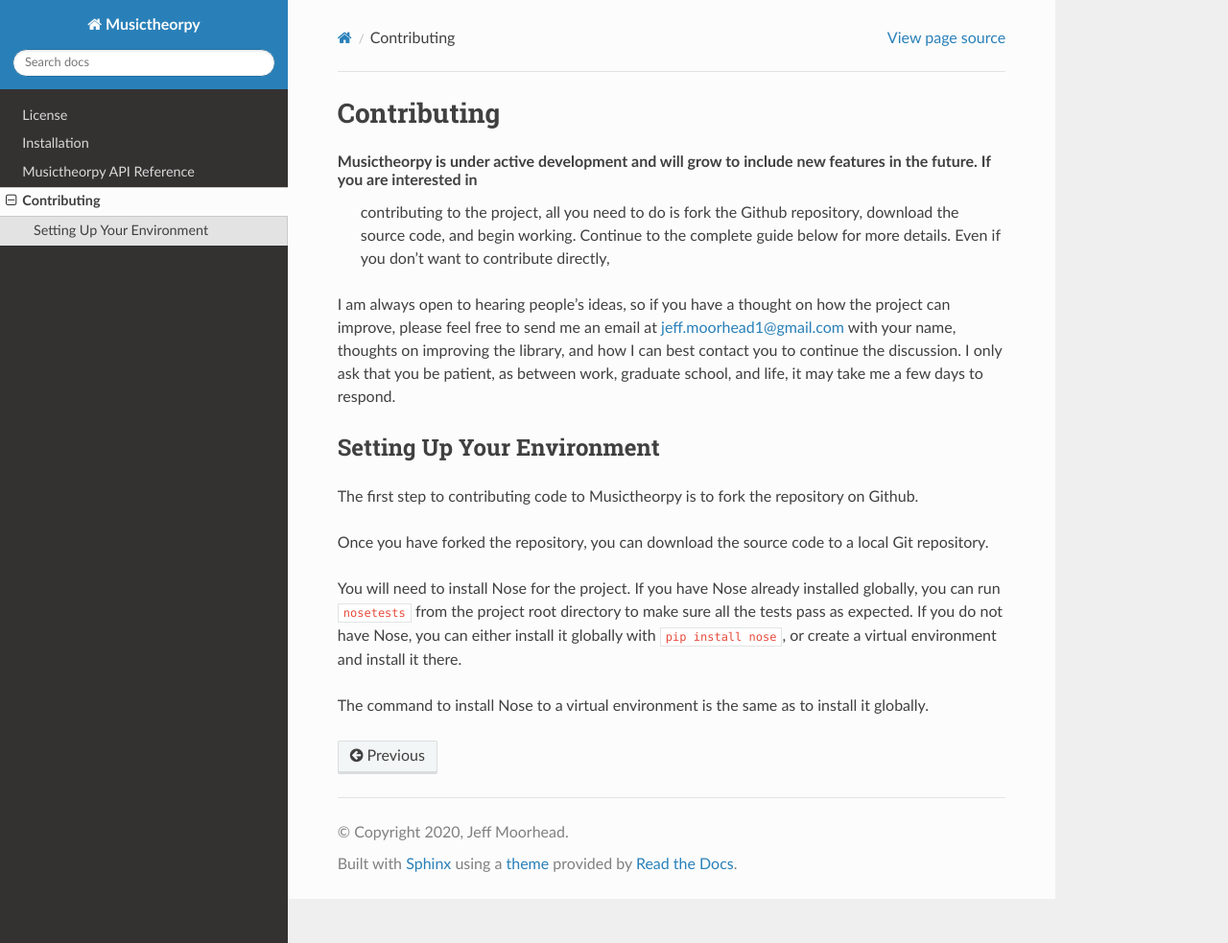
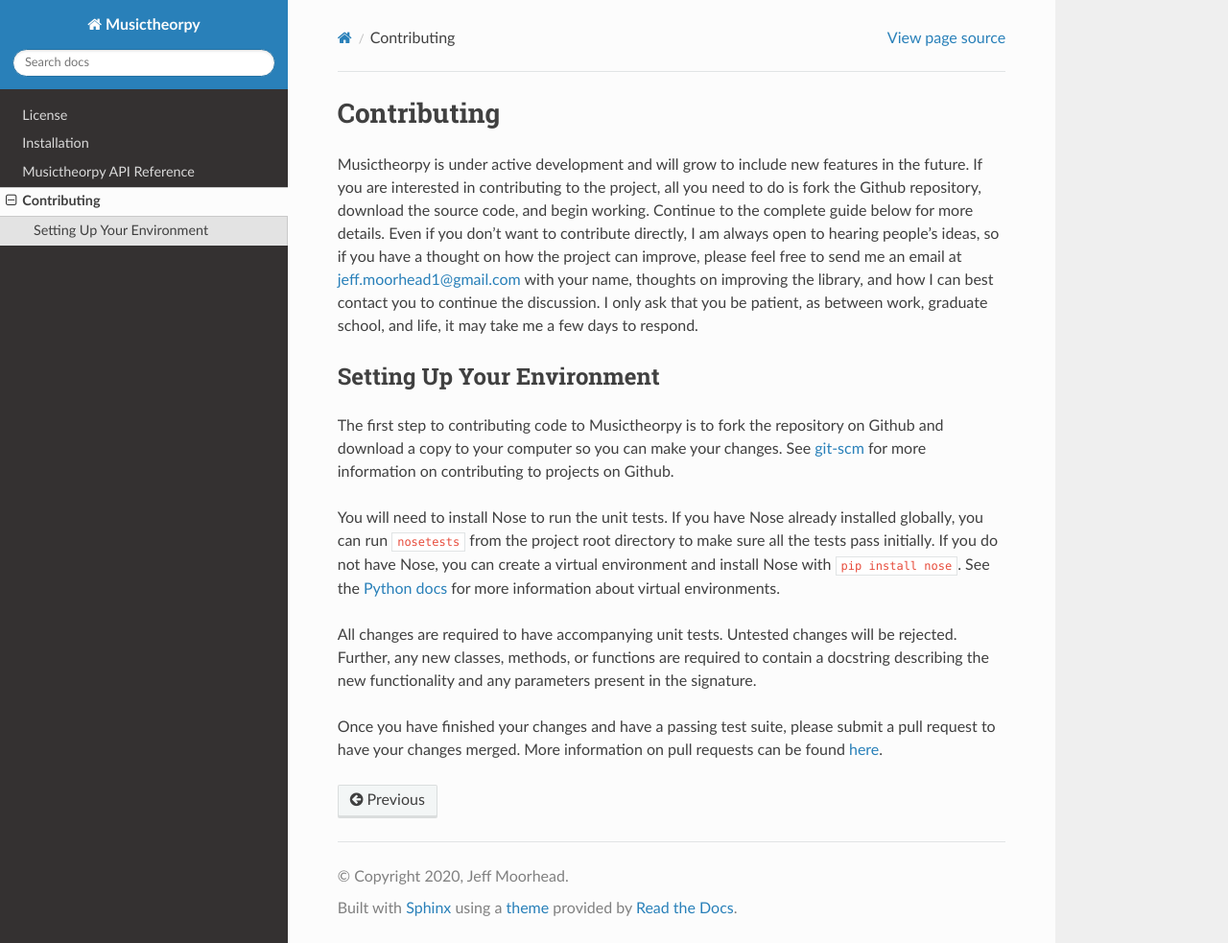
Before and after one commit to Jeff-Moorhead/musictheorpy, a Sphinx documentation site: the page built from docs/source/contributing.rst, in a window 1280 px wide and 983 px high. Shown: the whole window at 96% size. Built offline with Sphinx 7.4.7 and the Read the Docs theme 2.0.0, drawn with Linux system fonts in a browser that asks for light colours.

```diff
--- a/docs/source/conf.py
+++ b/docs/source/conf.py
@@ -10,9 +10,9 @@
 # add these directories to sys.path here. If the directory is relative to the
 # documentation root, use os.path.abspath to make it absolute, like shown here.
 #
-# import os
-# import sys
-# sys.path.insert(0, os.path.abspath('.'))
+import os
+import sys
+sys.path.insert(0, os.path.abspath('../..'))
 import sphinx_rtd_theme
 
 # -- Project information -----------------------------------------------------
@@ -27,8 +27,7 @@ author = 'Jeff Moorhead'
 # Add any Sphinx extension module names here, as strings. They can be
 # extensions coming with Sphinx (named 'sphinx.ext.*') or your custom
 # ones.
-extensions = ['sphinx_rtd_theme'
-]
+extensions = ['sphinx_rtd_theme', 'sphinx.ext.autodoc']
 
 # Add any paths that contain templates here, relative to this directory.
 templates_path = ['_templates']
@@ -51,4 +50,4 @@ html_theme = 'sphinx_rtd_theme'
 # Add any paths that contain custom static files (such as style sheets) here,
 # relative to this directory. They are copied after the builtin static files,
 # so a file named "default.css" will overwrite the builtin "default.css".
-html_static_path = ['_static']
+html_static_path = []
--- a/docs/source/contributing.rst
+++ b/docs/source/contributing.rst
@@ -3,8 +3,8 @@ Contributing
 ============
 
 Musictheorpy is under active development and will grow to include new features in the future. If you are interested in
- contributing to the project, all you need to do is fork the Github repository, download the source code, and begin
- working. Continue to the complete guide below for more details. Even if you don't want to contribute directly,
+contributing to the project, all you need to do is fork the Github repository, download the source code, and begin
+working. Continue to the complete guide below for more details. Even if you don't want to contribute directly,
 I am always open to hearing people's ideas, so if you have a thought on how the project can improve, please
 feel free to send me an email at jeff.moorhead1@gmail.com with your name, thoughts on improving the library, and
 how I can best contact you to continue the discussion. I only ask that you be patient, as between work, graduate school,
@@ -12,20 +12,17 @@ and life, it may take me a few days to respond.
 
 Setting Up Your Environment
 ---------------------------
-The first step to contributing code to Musictheorpy is to fork the repository on Github.
+The first step to contributing code to Musictheorpy is to fork the repository on Github and download a copy to your computer
+so you can make your changes. See `git-scm <https://git-scm.com/book/en/v2/GitHub-Contributing-to-a-Project>`_ for more information
+on contributing to projects on Github.
 
-.. TODO add image of Fork button on Github, or link to Github docs on forking
+You will need to install Nose to run the unit tests. If you have Nose already installed globally, you can run ``nosetests``
+from the project root directory to make sure all the tests pass initially. If you do not have Nose, you can create a
+virtual environment and install Nose with ``pip install nose``. See the `Python docs <https://docs.python.org/3/library/venv.html>`_
+for more information about virtual environments.
 
-Once you have forked the repository, you can download the source code to a local Git repository.
+All changes are required to have accompanying unit tests. Untested changes will be rejected. Further, any new classes, methods,
+or functions are required to contain a docstring describing the new functionality and any parameters present in the signature.
 
-.. TODO add link to Git docs on cloning
-
-You will need to install Nose for the project. If you have Nose already installed globally, you can run ``nosetests``
-from the project root directory to make sure all the tests pass as expected. If you do not have Nose, you can either
-install it globally with ``pip install nose``, or create a virtual environment and install it there.
-
-.. TODO add link to venv docs or virtualenv docs
-
-The command to install Nose to a virtual environment is the same as to install it globally.
-
-.. TODO add info about pull requests (research pull requests...)
+Once you have finished your changes and have a passing test suite, please submit a pull request to have your changes merged.
+More information on pull requests can be found `here <https://help.github.com/en/github/collaborating-with-issues-and-pull-requests/about-pull-requests>`_.
--- a/docs/source/installation.rst
+++ b/docs/source/installation.rst
@@ -3,5 +3,6 @@ Installation
 ============
 
 Installing Musictheorpy is really easy! All you need to do is run ``pip install musictheorpy`` and you can begin using
-the library right away. Or, if you do not want to use pip, you can also download the source code from Github (ADD URL)
-and install the code directly from within the project root directory.
+the library right away. Or, if you do not want to use pip, you can also download the source code from
+`Github <https://github.com/Jeff-Moorhead/musictheorpy>`_ and install the code directly from within the project
+root directory.
```
Also changed, not shown: docs/source/api.rst (+15 -22 lines), 5 other files.
